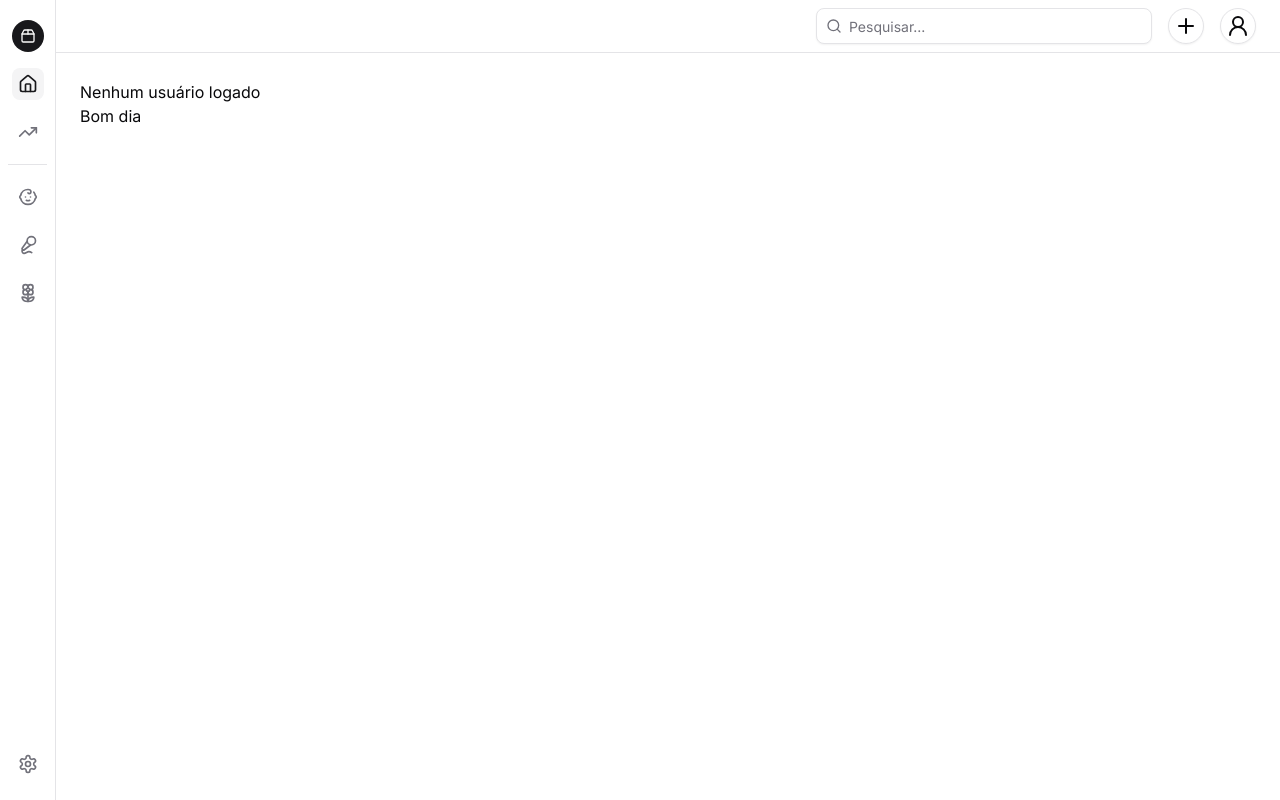
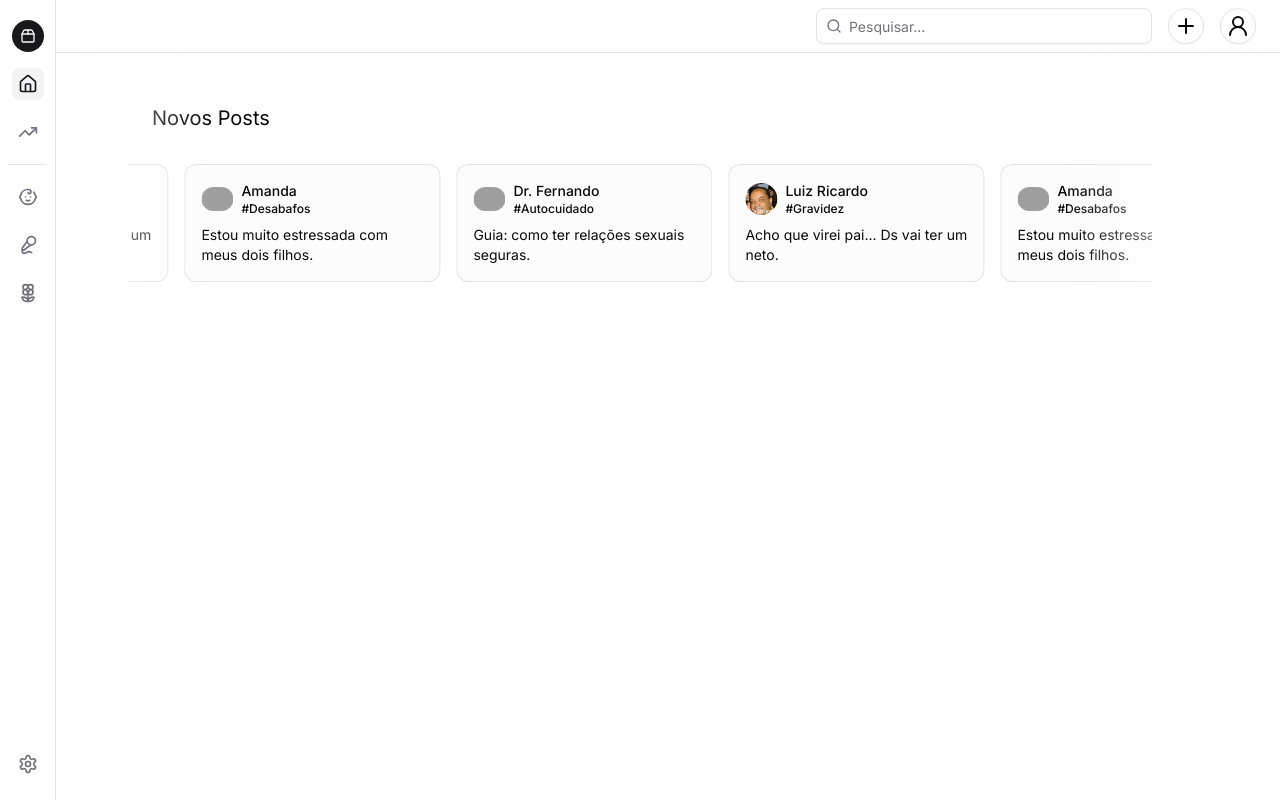
Before and after one commit to bbayerdev/onna-web, a Next.js app: page /comunidade in a window 1280 px wide. Built offline with nearby package versions, Linux system fonts and the light colour scheme; grey boxes are pictures that could not be loaded.

Commit message:
comunidade 1.4

```diff
--- a/app/comunidade/page.tsx
+++ b/app/comunidade/page.tsx
@@ -46,7 +46,7 @@
                     <Header exibir={exibir} atualizar={atualizar} />
                     <Separator className="z-10"/>
                 </div>
-                <main className="p-20 pt-20 max-sm:p-10 max-sm:pt-24 overflow-y-auto h-screen">
+                <main className="w-screen p-32 pt-20 max-sm:p-10 max-sm:pt-24 overflow-y-auto h-screen">
                     {renderizar()}
                 </main>
             </div>
--- a/app/comunidade/pages/home/home.tsx
+++ b/app/comunidade/pages/home/home.tsx
@@ -1,10 +1,14 @@
-import { log } from 'console';
+
 import { useEffect, useState } from 'react';
+import { cn } from "@/lib/utils";
+import Marquee from '@/components/ui/marquee';
+import Link from 'next/link';
+
+
 
 function Home() {
   const [usuarioId, setUsuarioId] = useState<string | null>(null);
   const [userNome, setUserNome] = useState<string | null>(null)
-
   useEffect(() => {
     // Recupera os dados do usuário do localStorage
     const usuarioData = localStorage.getItem("usuarioData");
@@ -16,15 +20,99 @@
     }
   }, []);
 
+  const reviews = [
+    {
+      name: "Luiz Ricardo",
+      forum: "#Gravidez",
+      body: "Acho que virei pai... Ds vai ter um neto.",
+      img: '/imgs/cachorra.png',
+      link: "/gravidez"
+    },
+    {
+      name: "Amanda",
+      forum: "#Desabafos",
+      body: "Estou muito estressada com meus dois filhos.",
+      img: "https://avatar.vercel.sh/jill",
+    },
+    {
+      name: "Dr. Fernando",
+      forum: "#Autocuidado",
+      body: "Guia: como ter relações sexuais seguras.",
+      img: "https://avatar.vercel.sh/john",
+    },
+    {
+      name: "Jane",
+      forum: "@jane",
+      body: "I'm at a loss for words. This is amazing. I love it.",
+      img: "https://avatar.vercel.sh/jane",
+    },
+    {
+      name: "Jenny",
+      forum: "@jenny",
+      body: "I'm at a loss for words. This is amazing. I love it.",
+      img: "https://avatar.vercel.sh/jenny",
+    },
+    {
+      name: "James",
+      forum: "@james",
+      body: "I'm at a loss for words. This is amazing. I love it.",
+      img: "https://avatar.vercel.sh/james",
+    },
+  ];
+
+  const firstRow = reviews.slice(0, reviews.length / 2);
+
+  const ReviewCard = ({
+    img,
+    name,
+    forum,
+    body,
+  }: {
+    img: string;
+    name: string;
+    forum: string;
+    body: string;
+  }) => {
     return (
+        <figure
+          className={cn(
+            "relative w-64 cursor-pointer overflow-hidden rounded-xl border p-4",
+            // light styles
+            "border-gray-950/[.1] bg-gray-950/[.01] hover:bg-gray-950/[.05]",
+            // dark styles
+            "dark:border-gray-50/[.1] dark:bg-gray-50/[.10] dark:hover:bg-gray-50/[.15]",
+          )}
+        >
+          <div className="flex flex-row items-center gap-2">
+            <img className="rounded-full" width="32" height="32" alt="" src={img} />
+            <div className="flex flex-col">
+              <figcaption className="text-sm font-medium dark:text-white">
+                {name}
+              </figcaption>
+              <p className="text-xs font-medium dark:text-white/40">{forum}</p>
+            </div>
+          </div>
+          <blockquote className="mt-2 text-sm">{body}</blockquote>
+        </figure>
+    );
+  };
+
+  return (
+    <main className="">
+      <div className='p-6'>
+        <h1 className='text-xl'>Novos Posts</h1>
+      </div>
       <div>
-            {usuarioId ? (
-                <h1>ID do Usuário: {usuarioId}</h1>
-            ) : (
-                <h1>Nenhum usuário logado</h1>
-            )}
-            <h2>Bom dia {userNome}</h2>
+        <Marquee pauseOnHover className="[--duration:20s]">
+          {firstRow.map((review) => (
+            <ReviewCard key={review.forum} {...review} />
+          ))}
+        </Marquee>
+        <div className="pointer-events-none absolute inset-y-0 left-0 w-1/6 bg-gradient-to-r from-white"></div>
+        <div className="pointer-events-none absolute inset-y-0 right-0 w-1/6 bg-gradient-to-l from-white"></div>
       </div>
+
+    </main>
   );
 }
 
--- /dev/null
+++ b/components/ui/marquee.tsx
@@ -0,0 +1,51 @@
+import { cn } from "@/lib/utils";
+
+interface MarqueeProps {
+  className?: string;
+  reverse?: boolean;
+  pauseOnHover?: boolean;
+  children?: React.ReactNode;
+  vertical?: boolean;
+  repeat?: number;
+  [key: string]: any;
+}
+
+export default function Marquee({
+  className,
+  reverse,
+  pauseOnHover = false,
+  children,
+  vertical = false,
+  repeat = 4,
+  ...props
+}: MarqueeProps) {
+  return (
+    <div
+      {...props}
+      className={cn(
+        "group flex overflow-hidden p-2 [--duration:40s] [--gap:1rem] [gap:var(--gap)]",
+        {
+          "flex-row": !vertical,
+          "flex-col": vertical,
+        },
+        className,
+      )}
+    >
+      {Array(repeat)
+        .fill(0)
+        .map((_, i) => (
+          <div
+            key={i}
+            className={cn("flex shrink-0 justify-around [gap:var(--gap)]", {
+              "animate-marquee flex-row": !vertical,
+              "animate-marquee-vertical flex-col": vertical,
+              "group-hover:[animation-play-state:paused]": pauseOnHover,
+              "[animation-direction:reverse]": reverse,
+            })}
+          >
+            {children}
+          </div>
+        ))}
+    </div>
+  );
+}
--- a/tailwind.config.ts
+++ b/tailwind.config.ts
@@ -80,11 +80,29 @@
   				to: {
   					height: '0'
   				}
+  			},
+  			marquee: {
+  				from: {
+  					transform: 'translateX(0)'
+  				},
+  				to: {
+  					transform: 'translateX(calc(-100% - var(--gap)))'
+  				}
+  			},
+  			'marquee-vertical': {
+  				from: {
+  					transform: 'translateY(0)'
+  				},
+  				to: {
+  					transform: 'translateY(calc(-100% - var(--gap)))'
+  				}
   			}
   		},
   		animation: {
   			'accordion-down': 'accordion-down 0.2s ease-out',
-  			'accordion-up': 'accordion-up 0.2s ease-out'
+  			'accordion-up': 'accordion-up 0.2s ease-out',
+  			marquee: 'marquee var(--duration) infinite linear',
+  			'marquee-vertical': 'marquee-vertical var(--duration) linear infinite'
   		}
   	}
   },
```
Also changed, not shown: public/imgs/cachorra.png (added). Lines whose indentation alone changed are shown as unchanged.
